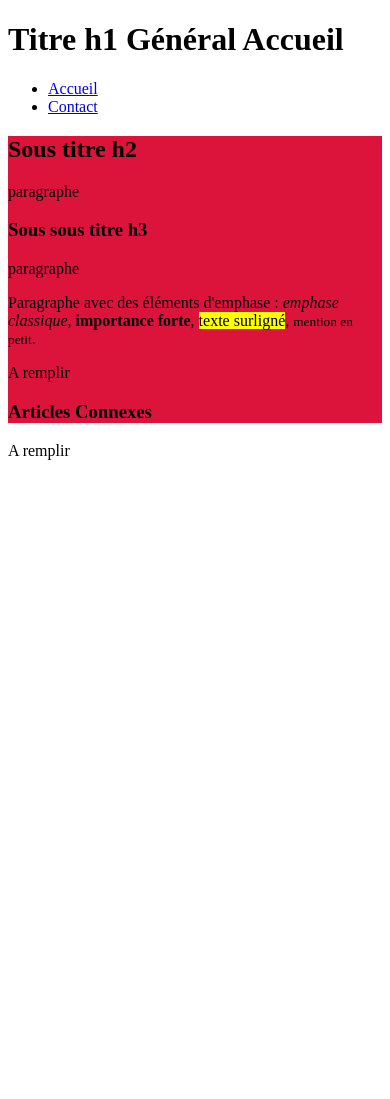
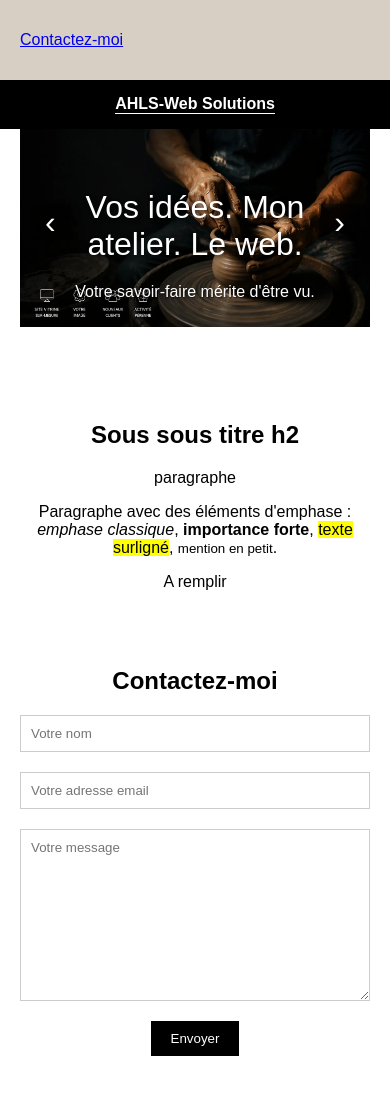
Before and after one commit to Papa-lo/PORTFOLIOPRO, a plain HTML site: page index.html in a window 390 px wide. Shown: the top 1099 px of the page. Before the commit the page ends 844 px from the top, so only its background shows below. Drawn offline with Linux system fonts and the light colour scheme; a web font is replaced by a local one.

Commit message:
structure globale

```diff
--- a/index.html
+++ b/index.html
@@ -1,32 +1,72 @@
 <!DOCTYPE html>
 <html lang="fr">
 <head>
-  <meta charset="UTF-8">
-  <meta name="viewport" content="width=device-width, initial-scale=1.0">
-  <title>Portfolio Pro</title>
-  <link rel="stylesheet" href="style.css">
+    <meta charset="UTF-8">
+    <meta name="viewport" content="width=device-width, initial-scale=1.0">
+    <title>AHLS-Web Solutions | Développeur Web à Saint Ciers sur Gironde</title>
+
+    <link rel="stylesheet" href="styles/index.css">
+    <link rel="preconnect" href="https://fonts.googleapis.com">
+    <link rel="preconnect" href="https://fonts.gstatic.com" crossorigin>
+    <link href="https://fonts.googleapis.com/css2?family=Bungee+Hairline&family=Tektur:wght@400..900&family=Tourney:ital,wght@0,100..900;1,100..900&display=swap" rel="stylesheet">
 </head>
 <body>
-    <header>
-        <h1>Titre h1 Général Accueil</h1>
+
+    <!-- ASIDE : Navigation latérale -->
+    <aside>
         <nav>
             <ul>
-                <li><a href="index.html">Accueil</a></li>
-                <li><a href="contact.html">Contact</a></li>
+                <li><a href="#contact">Contactez-moi</a></li>
             </ul>
         </nav>
+        <!-- La flèche est poussée tout en bas sur desktop, mais cachée sur mobile -->
+        <a href="#" class="back-to-top" aria-label="Retourner en haut de la page">
+            <img src="images/fleche.png" alt="Icône flèche vers le haut">
+        </a>
+    </aside>
+
+    <!-- HEADER : Simple barre de marque, ce n'est PAS le titre principal -->
+    <header id="body-header">
+        <p>AHLS-Web Solutions</p>
     </header>
 
+    <!-- MAIN : Contenu principal -->
     <main>
-        <section id="articles">
-            <hgroup>
-                <h2>Sous titre h2</h2>
-                <p>paragraphe</p>
-            </hgroup>
 
+        <!-- SECTION CARROUSEL -->
+        <section class="carousel" aria-label="Carrousel de présentation">
+
+            <!-- LE VRAI H1 SEO EST ICI -->
+            <div id="slogan">
+                <h1>Vos idées. Mon atelier. Le web.</h1>
+                <p>Votre savoir-faire mérite d'être vu.</p>
+            </div>
+
+            <div class="carousel-container">
+                <!-- alt descriptifs pour le SEO -->
+                <div class="slide">
+                    <img src="images/image1.webp" alt="Capture d'écran du projet web numéro 1">
+                </div>
+                <div class="slide">
+                    <img src="images/image2.webp" alt="Capture d'écran du projet web numéro 2">
+                </div>
+                <div class="slide">
+                    <img src="images/image4.webp" alt="Capture d'écran du projet web numéro 3">
+                </div>
+            </div>
+
+            <button class="prev" aria-label="Diapositive précédente">‹</button>
+            <button class="next" aria-label="Diapositive suivante">›</button>
+
+            <div class="dots" aria-hidden="true"></div>
+
+        </section>
+
+        <!-- SECTION MOI -->
+        <section id="moi">
             <article>
                 <header>
-                    <h3>Sous sous titre h3</h3>
+                    <h2>Sous sous titre h2</h2>
                     <p>paragraphe</p>
                 </header>
                 <p>
@@ -40,14 +80,37 @@
             </article>
         </section>
 
-        <aside>
-            <h3>Articles Connexes</h3>
-        </aside>
+        <!-- SECTION CONTACT -->
+        <section id="contact">
+            <h2>Contactez-moi</h2>
+            <form action="https://formspree.io/f/mppaqdev" method="POST">
+                <input type="text" name="_gotcha" style="display:none" tabindex="-1" autocomplete="off">
+
+                <div class="form-group">
+                    <label for="name" class="sr-only">Votre nom</label>
+                    <input type="text" name="name" id="name" placeholder="Votre nom" required>
+                </div>
+
+                <div class="form-group">
+                    <label for="email" class="sr-only">Votre adresse email</label>
+                    <input type="email" name="email" id="email" placeholder="Votre adresse email" required>
+                </div>
+
+                <div class="form-group">
+                    <label for="message" class="sr-only">Votre message</label>
+                    <textarea name="message" id="message" placeholder="Votre message" cols="30" rows="10" required></textarea>
+                </div>
+
+                <input class="bouton-envoyer" type="submit" value="Envoyer">
+            </form>
+        </section>
+
     </main>
 
-  <footer>
-    <p>A remplir</p>
-  </footer>
+    <footer id="body-footer">
+        <p>© 2024 AHLS-Web Solutions</p>
+    </footer>
 
+    <script src="index.js"></script>
 </body>
 </html>
--- /dev/null
+++ b/index.js
@@ -0,0 +1,76 @@
+const carousel = document.querySelector(".carousel-container");
+const slides = document.querySelectorAll(".slide");
+const prev = document.querySelector(".prev");
+const next = document.querySelector(".next");
+const dotsContainer = document.querySelector(".dots");
+
+let index = 0;
+
+// 1. Création des points
+slides.forEach((slide, i) => {
+    const dot = document.createElement("span");
+    dot.classList.add("dot");
+    if (i === 0) {
+        dot.classList.add("active");
+    }
+    dotsContainer.appendChild(dot);
+
+    dot.addEventListener("click", () => {
+        index = i;
+        showSlide();
+    });
+});
+
+// 2. Fonction d'affichage
+function showSlide() {
+    carousel.style.transform = "translateX(-" + (index * 100) + "%)";
+    const dots = document.querySelectorAll(".dot");
+    dots.forEach((dot, i) => {
+        dot.classList.toggle("active", i === index);
+    });
+}
+
+// 3. Contrôles des flèches
+next.addEventListener("click", () => {
+    index++;
+    if (index >= slides.length) {
+        index = 0;
+    }
+    showSlide();
+});
+
+prev.addEventListener("click", () => {
+    index--;
+    if (index < 0) {
+        index = slides.length - 1;
+    }
+    showSlide();
+});
+
+// 4. Défilement automatique
+setInterval(() => {
+    index++;
+    if (index >= slides.length) {
+        index = 0;
+    }
+    showSlide();
+}, 3000);
+
+// ---------------------------------------------------------
+// Gestion de la flèche "Retour en haut" sur Mobile
+// ---------------------------------------------------------
+
+const backToTopButton = document.querySelector('.back-to-top');
+
+// On demande au navigateur de surveiller le mouvement de la page (le scroll)
+window.addEventListener('scroll', () => {
+
+    // Si l'utilisateur a descendu de plus de 300 pixels vers le bas...
+    if (window.scrollY > 300) {
+        // ... on ajoute la classe "visible" à la flèche (le CSS va l'afficher)
+        backToTopButton.classList.add('visible');
+    } else {
+        // ... sinon on enlève la classe "visible" (le CSS va la cacher)
+        backToTopButton.classList.remove('visible');
+    }
+});
--- a/style.css
+++ /dev/null
@@ -1,3 +0,0 @@
-main {
-    background-color: crimson;
-}
--- /dev/null
+++ b/styles/index.css
@@ -0,0 +1,273 @@
+/* Classe pour cacher visuellement mais garder pour l'accessibilité */
+.sr-only {
+    position: absolute;
+    width: 1px;
+    height: 1px;
+    padding: 0;
+    margin: -1px;
+    overflow: hidden;
+    clip: rect(0, 0, 0, 0);
+    border: 0;
+}
+
+html {
+    scroll-behavior: smooth;
+
+    body {
+        margin: 0;
+        font-family: "Tourney", sans-serif;
+        min-height: 100vh;
+        display: grid;
+        /* 1 colonne pour le menu (250px) et le reste pour le contenu */
+        grid-template-columns: 250px 1fr;
+        /* 3 lignes : header (auto), main (espace dispo), footer (auto) */
+        grid-template-rows: auto 1fr auto;
+
+        aside {
+            background-color: #D8CFC4;
+            font-family: "Tektur", sans-serif;
+            /* L'aside prend les 3 lignes verticalement */
+            grid-row: 1 / 4;
+            display: flex;
+            flex-direction: column;
+            align-items: center;
+            padding-top: 20px;
+
+            ul {
+                padding: 0;
+                li {
+                    list-style-type: none;
+                }
+            }
+
+            .back-to-top {
+                /* margin-top: auto pousse la flèche tout en bas du sidebar sur desktop */
+                margin-top: auto;
+                margin-bottom: 30px;
+
+                img {
+                    height: 70px;
+                }
+            }
+        }
+
+        #body-header {
+            background-color: black;
+            text-align: center;
+            color: white;
+            padding: 15px 0;
+            /* Le secret pour qu'il passe DEVANT le carrousel : un z-index élevé */
+            position: relative;
+            z-index: 10;
+
+            p {
+                margin: 0;
+                font-family: "Bungee Hairline", sans-serif;
+                font-weight: 600;
+                font-size: 16px;
+                border-bottom: solid white 1px;
+                display: inline-block;
+            }
+        }
+
+        main {
+            /* On donne une marge négative au main pour qu'il glisse SOUS le header */
+            margin-top: -30px;
+            z-index: 1;
+            padding: 0 20px 20px 20px;
+
+            .carousel {
+                display: grid;
+                width: 100%;
+                overflow: hidden;
+                position: relative;
+
+                #slogan {
+                    grid-area: 1 / 1;
+                    z-index: 2;
+                    color: white;
+                    text-align: center;
+                    /* Flex column pour mettre le sous-titre SOUS le titre */
+                    display: flex;
+                    flex-direction: column;
+                    justify-content: center;
+                    align-items: center;
+                    padding: 60px 20px;
+
+                    h1 {
+                        font-size: 3.5rem;
+                        font-weight: 300;
+                        margin: 0 0 20px 0; /* Espace sous le h1 */
+                        text-shadow: 2px 2px 4px rgba(0,0,0,0.8);
+                    }
+
+                    p {
+                        font-size: 1.2rem;
+                        text-shadow: 1px 1px 2px rgba(0,0,0,0.8);
+                        margin: 0;
+                    }
+                }
+
+                .carousel-container {
+                    grid-area: 1 / 1;
+                    display: flex;
+                    transition: transform 0.5s ease;
+
+                    .slide {
+                        min-width: 100%;
+
+                        img {
+                            width: 100%;
+                            /* height: auto est la clé pour voir l'image EN ENTIER sans la couper ! */
+                            height: auto;
+                            display: block;
+                        }
+                    }
+                }
+
+                .prev, .next {
+                    position: absolute;
+                    top: 40%; /* Ajusté pour ne pas cacher le texte */
+                    transform: translateY(-50%);
+                    background: rgba(0, 0, 0, 0.5);
+                    border: none;
+                    color: white;
+                    font-size: 3rem;
+                    padding: 0 15px;
+                    cursor: pointer;
+                    z-index: 3;
+                }
+
+                .prev { left: 10px; }
+                .next { right: 10px; }
+
+                .dots {
+                    position: absolute;
+                    bottom: 20px;
+                    left: 50%;
+                    transform: translateX(-50%);
+                    display: flex;
+                    gap: 8px;
+                    z-index: 3;
+
+                    .dot {
+                        width: 12px;
+                        height: 12px;
+                        background-color: white;
+                        border-radius: 50%;
+                        opacity: 0.5;
+                        cursor: pointer;
+
+                        /* Syntaxe pour cibler une classe avec une autre classe en CSS imbriqué */
+                        &.active {
+                            opacity: 1;
+                        }
+                    }
+                }
+            }
+
+            #moi {
+                font-family: "Tektur", sans-serif;
+                text-align: center;
+                padding: 40px 0;
+            }
+
+            #contact {
+                max-width: 600px;
+                margin: 0 auto;
+                text-align: center;
+
+                .form-group {
+                    display: flex;
+                    flex-direction: column;
+                    margin-bottom: 20px;
+
+                    input, textarea {
+                        font-family: inherit;
+                        padding: 10px;
+                        border: 1px solid #ccc;
+                    }
+                }
+
+                .bouton-envoyer {
+                    font-family: "Tektur", sans-serif;
+                    padding: 10px 20px;
+                    background-color: black;
+                    color: white;
+                    border: none;
+                    cursor: pointer;
+                    margin-bottom: 40px;
+                }
+            }
+        }
+
+        #body-footer {
+            background-color: #333;
+            color: white;
+            text-align: center;
+            padding: 20px;
+            margin: 0;
+        }
+    }
+}
+
+/* ========================================== */
+/* RESPONSIVE : Écrans moins de 1024px        */
+/* ========================================== */
+@media (max-width: 1024px) {
+    html body {
+        /* On passe à 1 seule colonne */
+        grid-template-columns: 1fr;
+
+        aside {
+            /* L'aside ne prend plus tout le côté gauche */
+            grid-row: auto;
+            /* On met le menu en ligne horizontale */
+            flex-direction: row;
+            justify-content: space-between;
+            padding: 15px 20px;
+
+            .back-to-top {
+                /* La flèche devient "flottante" et se colle en bas à droite de l'écran */
+                position: fixed;
+                bottom: 20px;
+                right: 20px;
+                z-index: 50; /* Pour être sûr qu'elle est au-dessus de tout le contenu */
+                margin: 0; /* On annule le margin-top: auto du desktop */
+                opacity: 0; /* La flèche est invisible par défaut */
+                pointer-events: none; /* Empêche de cliquer dessus quand elle est invisible */
+                transition: opacity 0.3s ease; /* Fait une petite animation fluide quand elle apparaît */
+
+                img {
+                    height: 50px; /* Un peu plus petite sur mobile pour ne pas gêner */
+                }
+
+                /* Quand la flèche a la classe "visible", elle réapparaît */
+                &.visible {
+                    opacity: 1;
+                    pointer-events: auto; /* Le clic redevient possible */
+                }
+            }
+        }
+
+        main {
+            /* Plus besoin de la marge négative sur mobile, le header est au-dessus */
+            margin-top: 0;
+
+            .carousel {
+                #slogan {
+                    h1 {
+                        font-size: 2rem; /* Plus petit sur mobile */
+                    }
+                    p {
+                        font-size: 1rem;
+                    }
+                }
+
+                .prev, .next {
+                    font-size: 2rem; /* Boutons plus petits sur mobile */
+                }
+            }
+        }
+    }
+}
```
Also changed, not shown: contact.html (deleted, +0 -42 lines), images/fleche.png (added), images/fond.webp (added), images/image1.webp (added), images/image2.webp (added), images/image3.webp (added), images/image4.webp (added), 1 other file.
